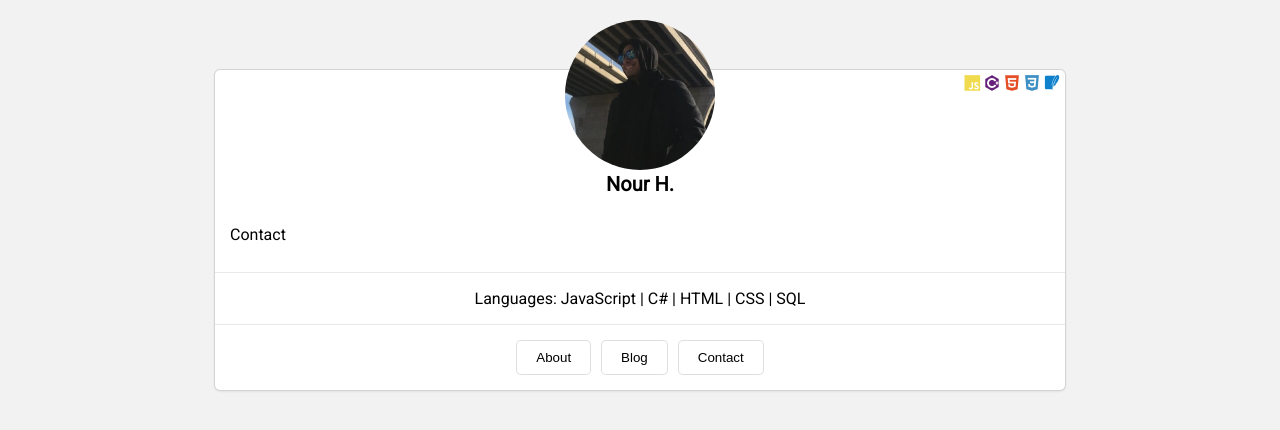
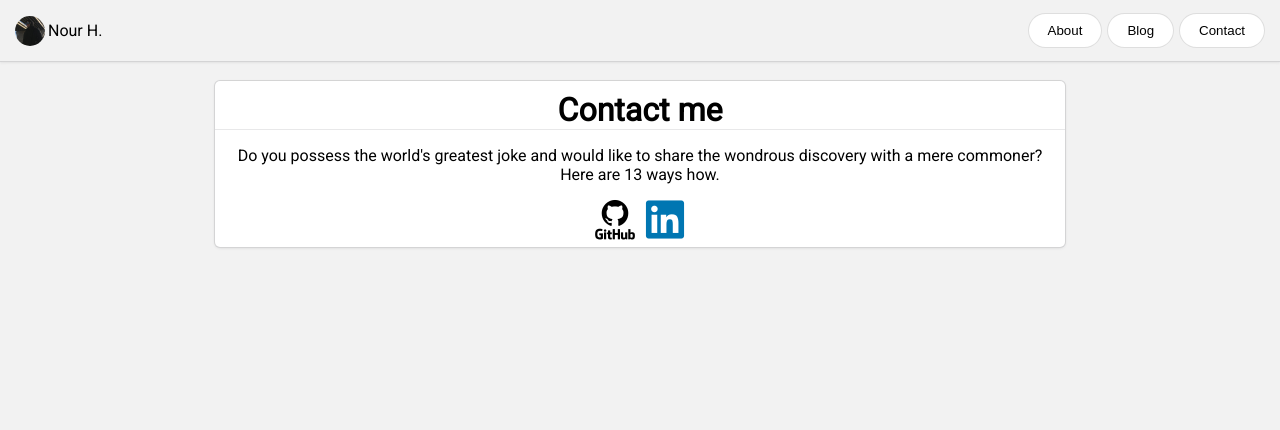
Before and after one commit to nourHalhoul/nourhalhoul.github.io, a React (Create React App) app: page /#/Contact in a window 1280 px wide. Shown: the top 430 px of the page. Built offline with nearby package versions, Linux system fonts and the light colour scheme.

Commit message:
Contact page added

```diff
--- a/src/App.css
+++ b/src/App.css
@@ -3,6 +3,12 @@ body {
   height: 100%;
   overflow: auto;
   font-family: 'Roboto', sans-serif;
+}
+
+a:visited,
+a {
+  color: inherit;
+  text-decoration: none;
 }
 
 .header {
@@ -57,6 +63,11 @@ body {
 }
 
 /* App.js */
+span.intro {
+  font-weight: bold;
+}
+
+
 .homepage {
   display: flex;
   flex-direction: column;
@@ -162,12 +173,14 @@ body {
 }
 
 /* Blog.jsx */
-.blogpage {
+.blogpage,
+.contactpage {
   display: flex;
   flex-direction: column;
 }
 
-.blogpost {
+.blogpost,
+.contactmelayout {
   width: 850px;
   max-width: 90%;
   background: white;
@@ -196,3 +209,14 @@ body {
 .blogtext {
   padding: 10px;
 }
+
+.contactme,
+.links {
+  display: flex;
+  justify-content: center;
+  text-align: center;
+}
+
+.links {
+  font-size: 40px;
+}
--- a/src/App.js
+++ b/src/App.js
@@ -24,10 +24,11 @@ function App()
           <i class="devicon-javascript-plain colored" title="JavaScript"></i>&nbsp;<i class="devicon-csharp-plain colored" title="C#"></i>&nbsp;<i class="devicon-html5-plain colored" title="HTML"></i>&nbsp;<i class="devicon-css3-plain colored" title="CSS"></i>&nbsp;<i class="devicon-sqlite-plain colored" title="SQL"></i>
         </div>} {/*Desktop*/}
         <div className='name'>
-          <h1>Nour H.</h1>
+          <h1>Nour H. <a href="https://github.com/nourHalhoul/"><i class="devicon-github-original" title='GitHub'></i></a>
+          </h1>
         </div>
         <div className='aboutme'>
-          <p>Hi, I'm Nour.
+          <p><span className='intro'>Hi, I'm Nour.</span>
             <br />I build things from scratch using letters, numbers, and special characters.
             <br />
             <br />I have been programming since I was 13 years old; creating custom Android ROMs and mods, and definitely doing my school homework.
--- a/src/Contact.jsx
+++ b/src/Contact.jsx
@@ -1,51 +1,49 @@
 import React from 'react';
 import './App.css';
 import ProfilePic from './ProfilePic.jpg';
-import { useMediaQuery } from 'react-responsive'
 import { Link } from 'react-router-dom';
 import { Helmet } from 'react-helmet';
 
 function Contact()
 {
-    const isTabletOrMobile = useMediaQuery({ maxWidth: 600 })
-    const isDesktopOrLaptop = useMediaQuery({ minWidth: 601 })
+    let logged = false;
+    if (!logged)
+    {
+        console.log("There are no 13 ways.");
+        logged = true;
+    };
 
     return (
-        <div className='homepage'>
+        <div className='contactpage'>
             <Helmet>
-                <title>Contact | Nour H.</title>
+                <title>Blog | Nour H.</title>
             </Helmet>
-            <img src={ProfilePic} alt='Profile' className='profilepic'></img>
-            <div className='layout'>
-                {isTabletOrMobile && <div className='badges'>
-                    <i class="devicon-javascript-plain colored" title="JavaScript"></i><i class="devicon-csharp-plain colored" title="C#"></i><i class="devicon-html5-plain colored" title="HTML"></i><i class="devicon-css3-plain colored" title="CSS"></i><i class="devicon-sqlite-plain colored" title="SQL"></i>
-                </div>} {/*Mobile*/}
-                {isDesktopOrLaptop && <div className='badges'>
-                    <i class="devicon-javascript-plain colored" title="JavaScript"></i>&nbsp;<i class="devicon-csharp-plain colored" title="C#"></i>&nbsp;<i class="devicon-html5-plain colored" title="HTML"></i>&nbsp;<i class="devicon-css3-plain colored" title="CSS"></i>&nbsp;<i class="devicon-sqlite-plain colored" title="SQL"></i>
-                </div>} {/*Desktop*/}
-                <div className='name'>
-                    <h1>Nour H.</h1>
-                </div>
-                <div className='aboutme'>
-                    <p>Contact</p>
-                </div>
-                <div className='languages'>
-                    <p> Languages: JavaScript | C# | HTML | CSS | SQL
-                    </p>
-                </div>
+            <div className='header'>
+                <div className='leftHeader'>
+                    <img src={ProfilePic} alt='Profile' className='profileicon'></img>
+                    <p className='nameHeader'>Nour H.</p></div>
                 <div className='buttons'>
                     <Link to='/'>
-                        <button className='aboutbutton'>About</button>
+                        <button className='aboutButtonHeader'>About</button>
                     </Link>
                     <Link to='/Blog'>
-                        <button className='blogbutton'>Blog</button>
+                        <button className='blogButtonHeader'>Blog</button>
                     </Link>
                     <Link to='/Contact'>
-                        <button className='contactbutton'>Contact</button>
+                        <button className='contactButtonHeader'>Contact</button>
                     </Link>
                 </div>
             </div>
-        </div >
+            <div className='contactmelayout'>
+                <h1 className='title'>Contact me</h1>
+                <p className='contactme'>Do you possess the world's greatest joke and would like to share the wondrous discovery with a mere commoner?
+                    <br />Here are 13 ways how.</p>
+                <div className='links'>
+                    <a href="https://github.com/nourHalhoul/"><i class="devicon-github-original-wordmark" title='GitHub'></i></a>&nbsp;
+                    <a href='https://www.linkedin.com/in/nour-h-685239131/'><i class="devicon-linkedin-plain colored" title='LinkedIn'></i></a>
+                </div>
+            </div>
+        </div>
     );
 }
 
```
